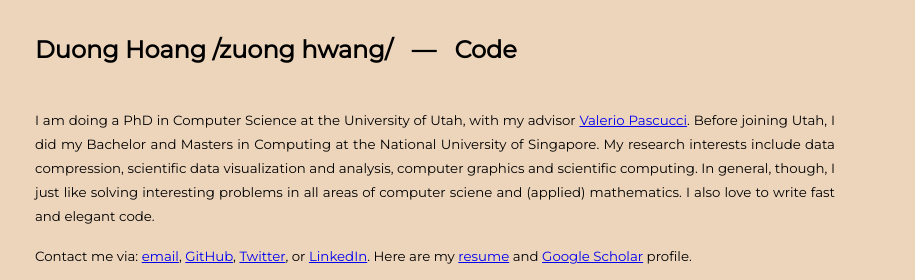
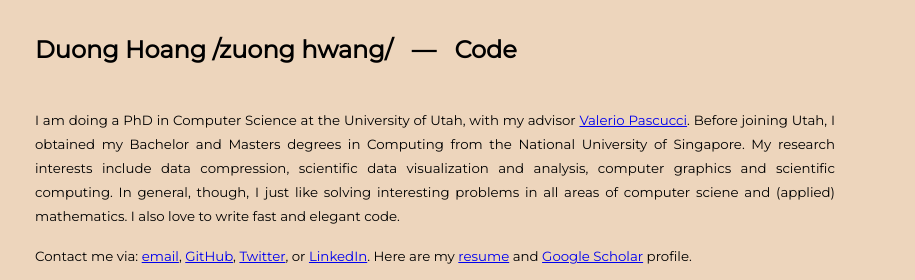
Before and after one commit to hoang-dt/hoang-dt.github.io, a plain HTML site: page code.html in a window 1280 px wide. Shown: the top 280 px of the page, 365-1280 px from the left. Drawn offline with nearby package versions, Linux system fonts and the light colour scheme.

Commit message:
Slight wording changes

```diff
--- a/code.html
+++ b/code.html
@@ -45,7 +45,7 @@
       <div class="avatar"><img style="max-width:14%;" src="duong.png"></div>
       <p style="margin-top: -7rem;"><small>
         I am doing a PhD in Computer Science at the University of Utah, with my advisor <a href="http://www.pascucci.org/">Valerio Pascucci</a>.
-        Before joining Utah, I did my Bachelor and Masters in Computing at the National University of Singapore.
+        Before joining Utah, I obtained my Bachelor and Masters degrees in Computing from the National University of Singapore.
         My research interests include data compression, scientific data visualization and analysis, computer graphics and scientific computing.
         In general, though, I just like solving interesting problems in all areas of computer sciene and (applied) mathematics.
         I also love to write fast and elegant code.
```
Also changed, not shown: index.html (+1 -1 lines), notes.html (+1 -1 lines).
